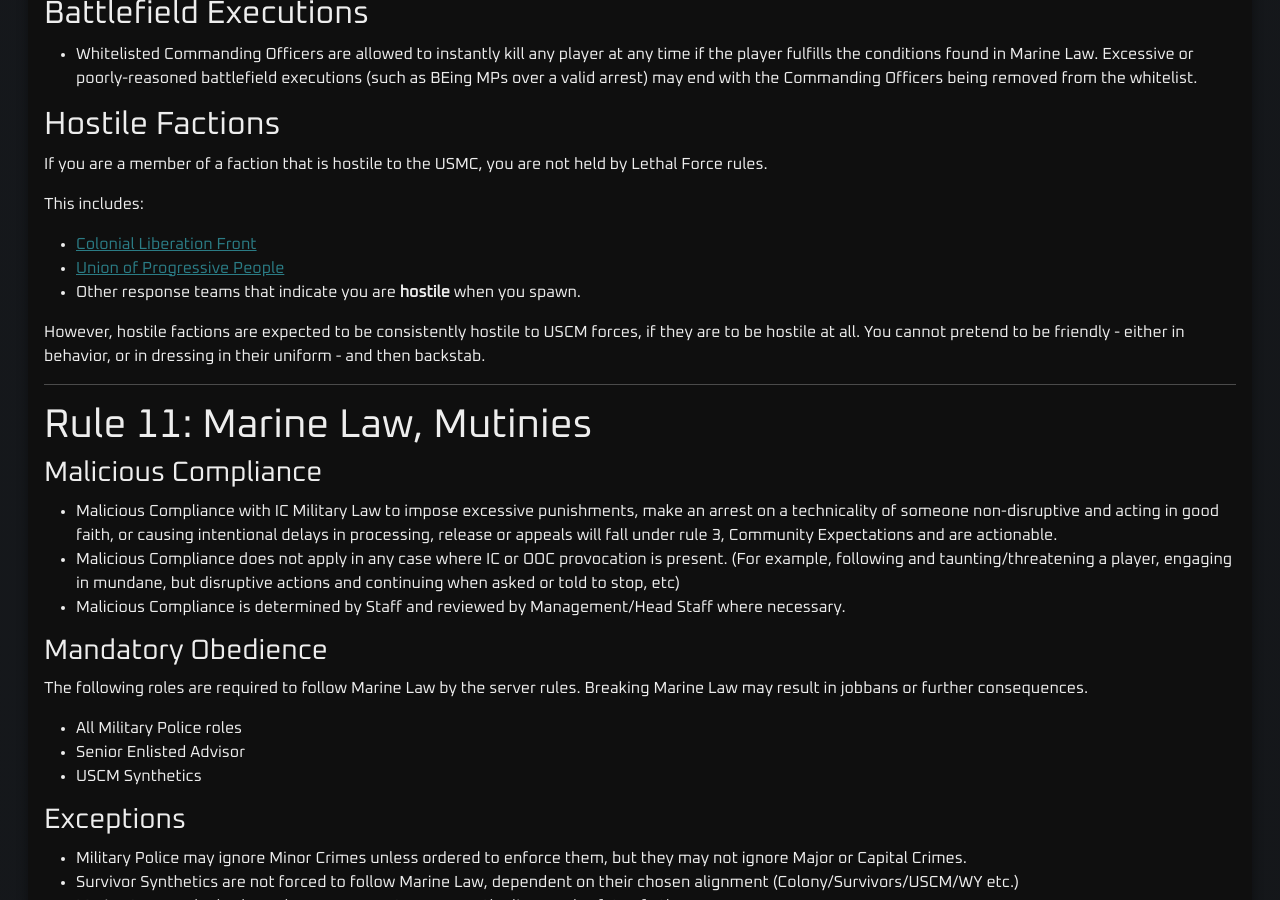
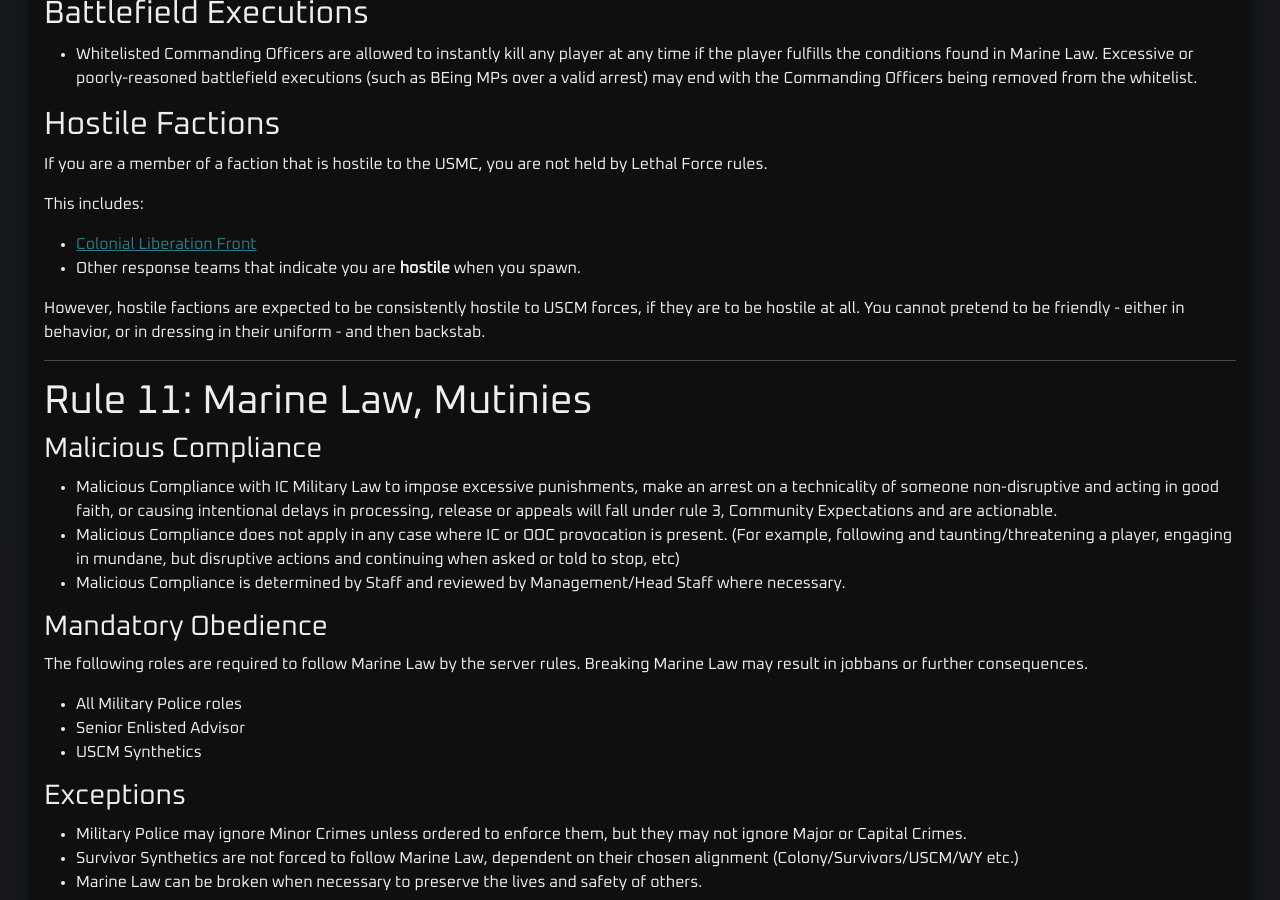
Before and after one commit to cmss13-devs/web, a Jekyll site: the page built from rules.md, in a window 1280 px wide and 900 px high, scrolled down 11222 px. Built offline with Jekyll 4.4.1, drawn with Linux system fonts in a browser that asks for light colours.

Commit message:
Update rules.md

```diff
--- a/rules.md
+++ b/rules.md
@@ -437,7 +437,6 @@ If you are a member of a faction that is hostile to the USMC, you are not held b
 
 This includes:
 - [Colonial Liberation Front](https://cm-ss13.com/wiki/CLF)
-- [Union of Progressive People](https://cm-ss13.com/wiki/UPP)
 - Other response teams that indicate you are **hostile** when you spawn.
 
 However, hostile factions are expected to be consistently hostile to USCM forces, if they are to be hostile at all. You cannot pretend to be friendly - either in behavior, or in dressing in their uniform - and then backstab.
```
